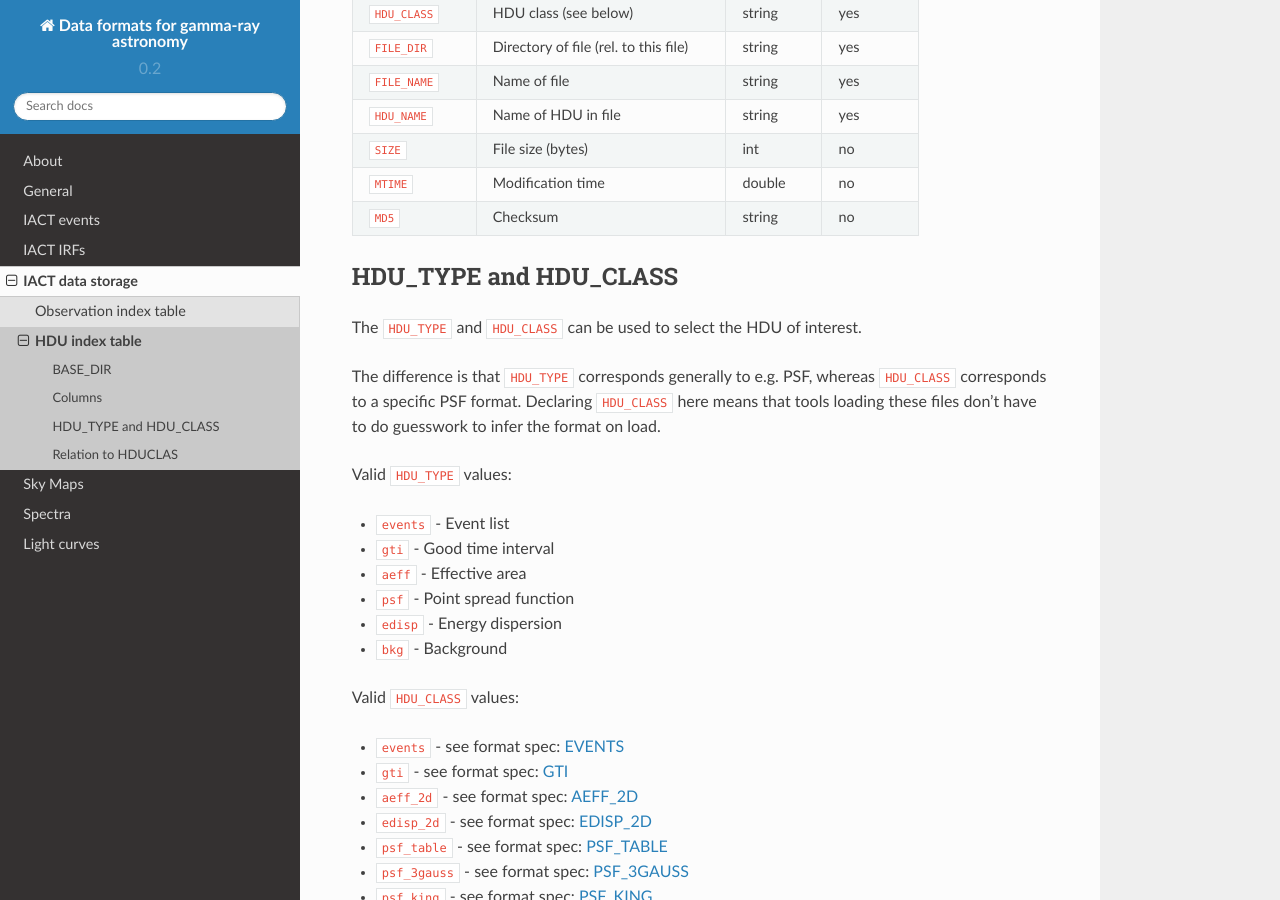
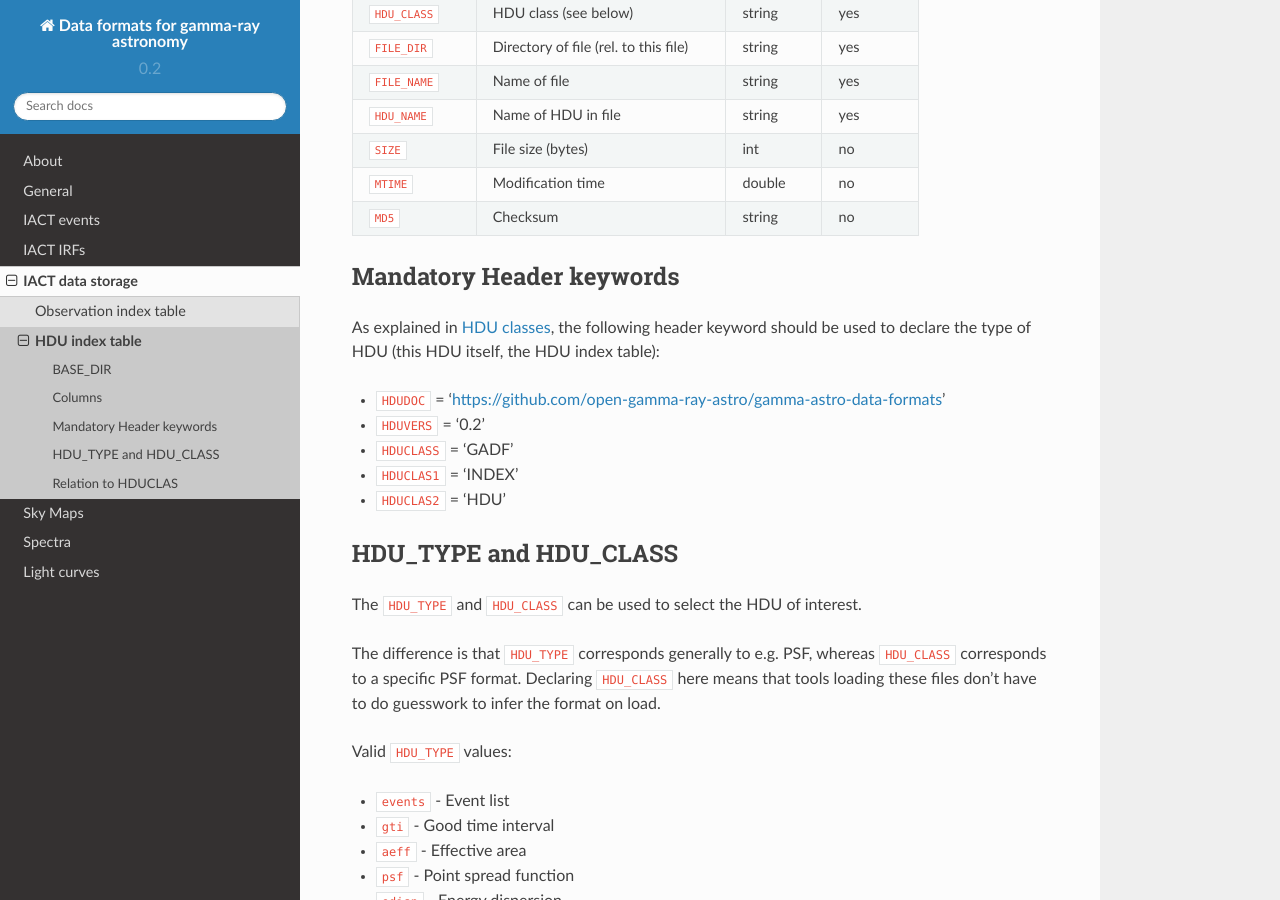
Before and after one commit to open-gamma-ray-astro/gamma-astro-data-formats, a Sphinx documentation site: the page built from source/data_storage/hdu_index/index.rst, in a window 1280 px wide and 900 px high, scrolled down 818 px. Built offline with Sphinx 7.4.7 and the Read the Docs theme 2.0.0, drawn with Linux system fonts in a browser that asks for light colours.

Commit message:
Defind HDUCLAS for index tables

```diff
--- a/source/data_storage/hdu_index/index.rst
+++ b/source/data_storage/hdu_index/index.rst
@@ -49,6 +49,18 @@ Column Name     Description                                       Data type Requ
 ``MTIME``       Modification time                                 double    no
 ``MD5``         Checksum                                          string    no
 ==============  ================================================  ========= =========
+
+Mandatory Header keywords
+-------------------------
+
+As explained in :ref:`hduclass`, the following header keyword should be used to
+declare the type of HDU (this HDU itself, the HDU index table):
+
+* ``HDUDOC``   = 'https://github.com/open-gamma-ray-astro/gamma-astro-data-formats'
+* ``HDUVERS``  = '0.2'
+* ``HDUCLASS`` = 'GADF'
+* ``HDUCLAS1`` = 'INDEX'
+* ``HDUCLAS2`` = 'HDU'
 
 .. _hdu-type-class:
 
--- a/source/general/hduclass.rst
+++ b/source/general/hduclass.rst
@@ -74,3 +74,7 @@ The current HDU class scheme used is the following:
 +-----------+------------+-----------------+--------------+
 |           |            |                 |    BKG_3D    |
 +-----------+------------+-----------------+--------------+
+|  INDEX    |   OBS      |                 |              |
++-----------+------------+-----------------+--------------+
+|           |   HDU      |                 |              |
++-----------+------------+-----------------+--------------+
```
Also changed, not shown: source/data_storage/obs_index/index.rst (+9 -0 lines).
